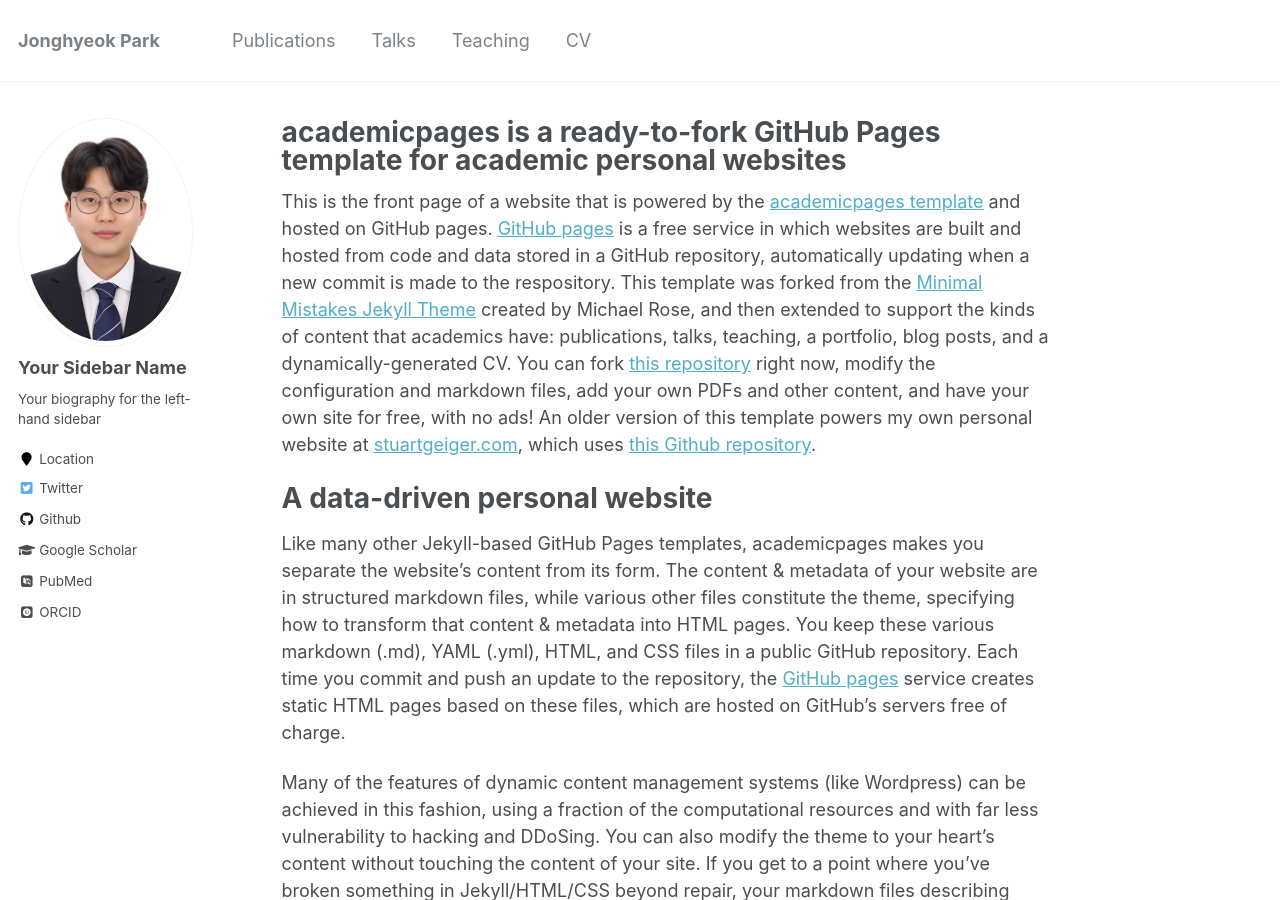
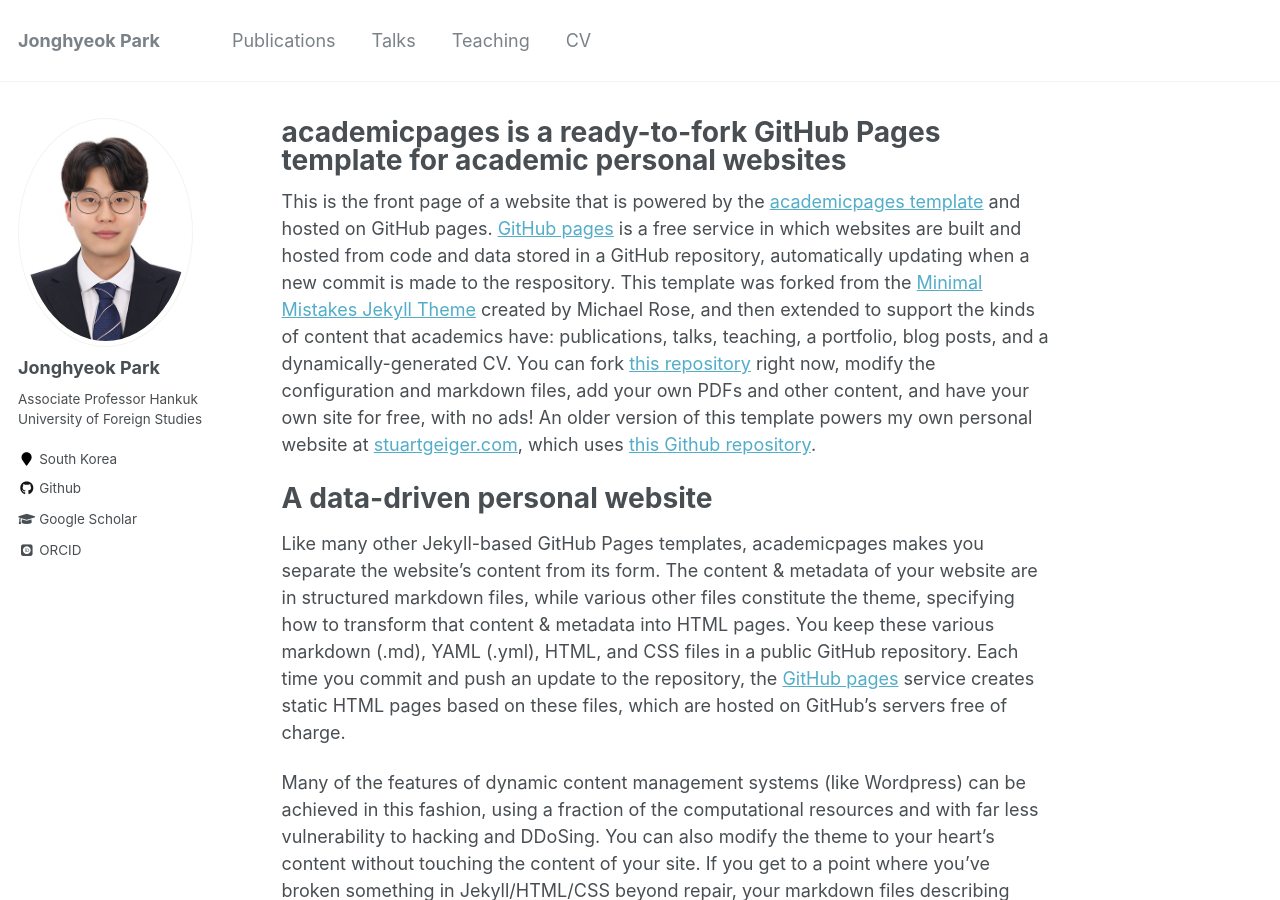
Before and after one commit to JonghyeokPark/JonghyeokPark.github.io, a Jekyll site: the page built from _pages/about.md, in a window 1280 px wide and 900 px high. Built offline with Jekyll 4.4.1, drawn with Linux system fonts in a browser that asks for light colours; some web fonts are replaced.

Commit message:
fix sidebar

```diff
--- a/_config.yml
+++ b/_config.yml
@@ -80,13 +80,13 @@ analytics:
 
 # Site Author
 author:
-  name             : "Your Sidebar Name"
+  name             : "Jonghyeok Park"
   avatar           : "profile.png"
-  bio              : "Your biography for the left-hand sidebar"
-  location         : "Location"
+  bio              : "Associate Professor Hankuk University of Foreign Studies"
+  location         : "South Korea"
   employer         :
-  pubmed           : "https://www.ncbi.nlm.nih.gov/pubmed/?term=john+snow"
-  googlescholar    : "http://yourfullgooglescholarurl.com"
+  pubmed           :
+  googlescholar    : "https://scholar.google.com/citations?user=HZN9CeUAAAAJ&hl=ko"
   email            :
   researchgate     :  # example: "https://www.researchgate.net/profile/yourprofile"
   uri              :
@@ -96,7 +96,7 @@ author:
   flickr           :
   facebook         :
   foursquare       :
-  github           : "academicpages"
+  github           : "https://github.com/JonghyeokPark"
   google_plus      :
   keybase          :
   instagram        :
@@ -106,10 +106,10 @@ author:
   orcid            : "http://orcid.org/yourorcidurl"
   pinterest        :
   soundcloud       :
-  stackoverflow    : # http://stackoverflow.com/users/123456/username
+  stackoverflow    :
   steam            :
   tumblr           :
-  twitter          : "replacethistwitterhandle"
+  twitter          :
   vine             :
   weibo            :
   xing             :
```
